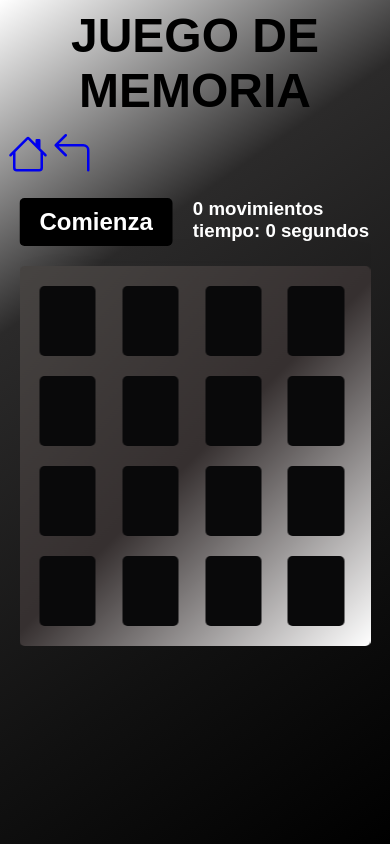
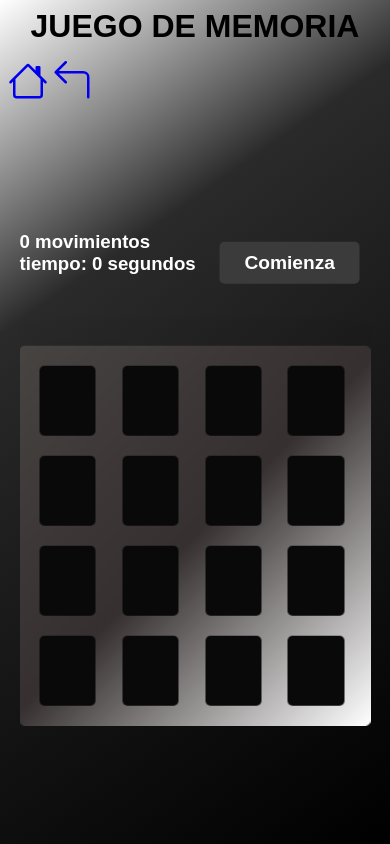
Before and after one commit to AlvarOSierra1998/HALLOWEEN, a plain HTML site: page Paginas/juego.html in a window 390 px wide. Drawn offline with Linux system fonts and the light colour scheme.

Commit message:
arreglo movil y login

```diff
--- a/Paginas/css/juego.css
+++ b/Paginas/css/juego.css
@@ -149,7 +149,7 @@ html {
 
 @media screen and (max-width: 768px) {
     h1{
-        font-size: 3em;
+        font-size: 2em;
         margin: auto;
         text-align: center;
         color: #000000;
@@ -166,19 +166,25 @@ html {
         display: flex;
         gap: 20px;
         margin-bottom: 20px;
+        margin-top: 32%;
     }
 
+
+
     button {
-        background: #000000;
+        background: #3c3b3b;
         color: #FFF;
         border-radius: 5px;
         padding: 10px 20px;
         border: 0;
         cursor: pointer;
         font-family: Arial, Helvetica, sans-serif;
-        font-size: 18pt;
+        font-size: 1.2em;
         font-weight: bold;
         transition: .3s;
+        position: absolute;
+        margin: 3% 200px ;
+        width: 40%;
     }
     button:hover{
         background-color: #000000;
@@ -198,6 +204,7 @@ html {
 
     .board-container {
         position: relative;
+        margin-top: 20%;
     }
 
     .board,
--- a/js/LoginJs.js
+++ b/js/LoginJs.js
@@ -17,7 +17,7 @@ function login() {
     let contraseña = document.getElementById("typePasswordX");
     if (usuario.value === "admin" && contraseña.value === "1234") {
         alert("...Bienvenido al infierno...");
-        window.location.href = "../Paginas/main.html";
+        window.location.href = "../HALLOWEEN/Paginas/main.html";
 
     } else {
         alert("Te has equivocado monstruo");
```
